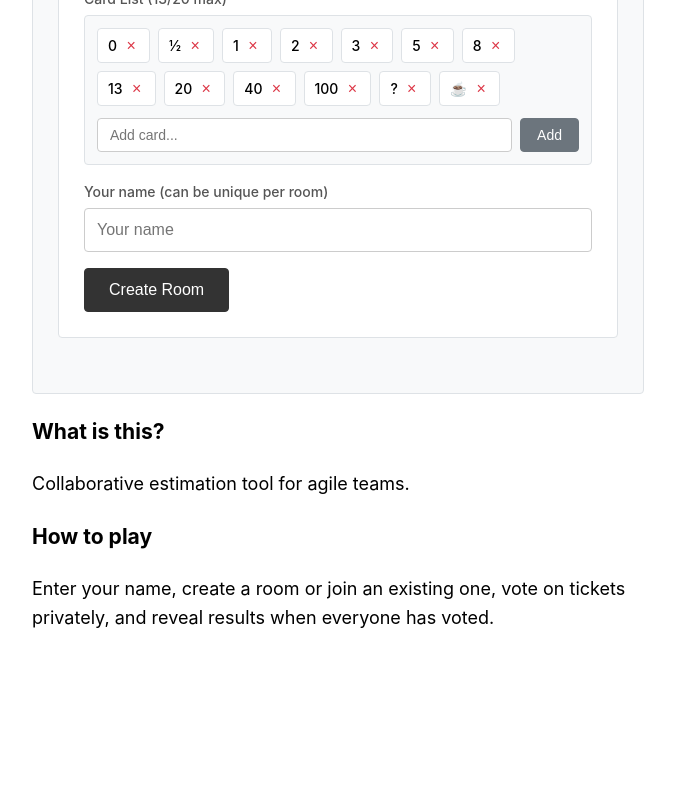
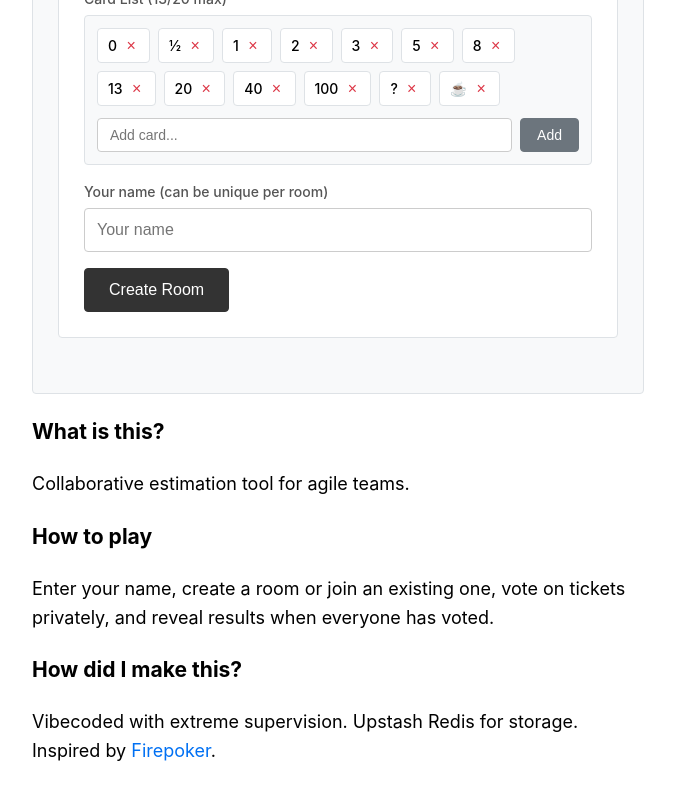
Before and after one commit to quasimik/personal-website, a Next.js app: page /projects/poker in a window 1280 px wide. Shown: the part 466-1266 px from the top of the page, without its empty margins (302-977 px from the left). Before the commit the page ends 1206 px from the top, so only its background shows below. Built offline with nearby package versions, Linux system fonts and the light colour scheme.

Commit message:
words: how i made this

```diff
--- a/pages/index.jsx
+++ b/pages/index.jsx
@@ -8,7 +8,7 @@ import utilStyles from '../styles/utils.module.css';
 const projectNames = {
   'halecoin': 'HaleCoin (winner of HackUCI 2018)',
   'mcts': 'Monte Carlo tree search',
-  'poker': 'Estimation poker',
+  'poker': 'Estimation poker (vibed)',
 };
 
 const resumeUrl = "https://drive.google.com/file/d/0B0k7_-vr1Q5MbVlGN252V3VaMXc/view?usp=sharing&resourcekey=0-X0IJb_u0Nbdxj77d6Vf1og";
--- a/pages/projects/poker.jsx
+++ b/pages/projects/poker.jsx
@@ -279,6 +279,11 @@ export default function EstimationPoker() {
       <p>
         Enter your name, create a room or join an existing one, vote on tickets privately, and reveal results when everyone has voted.
       </p>
+
+      <h3>How did I make this?</h3>
+      <p>
+        Vibecoded with extreme supervision. Upstash Redis for storage. Inspired by <a href="https://firepoker.app">Firepoker</a>.
+      </p>
     </Layout>
   );
 }
```
